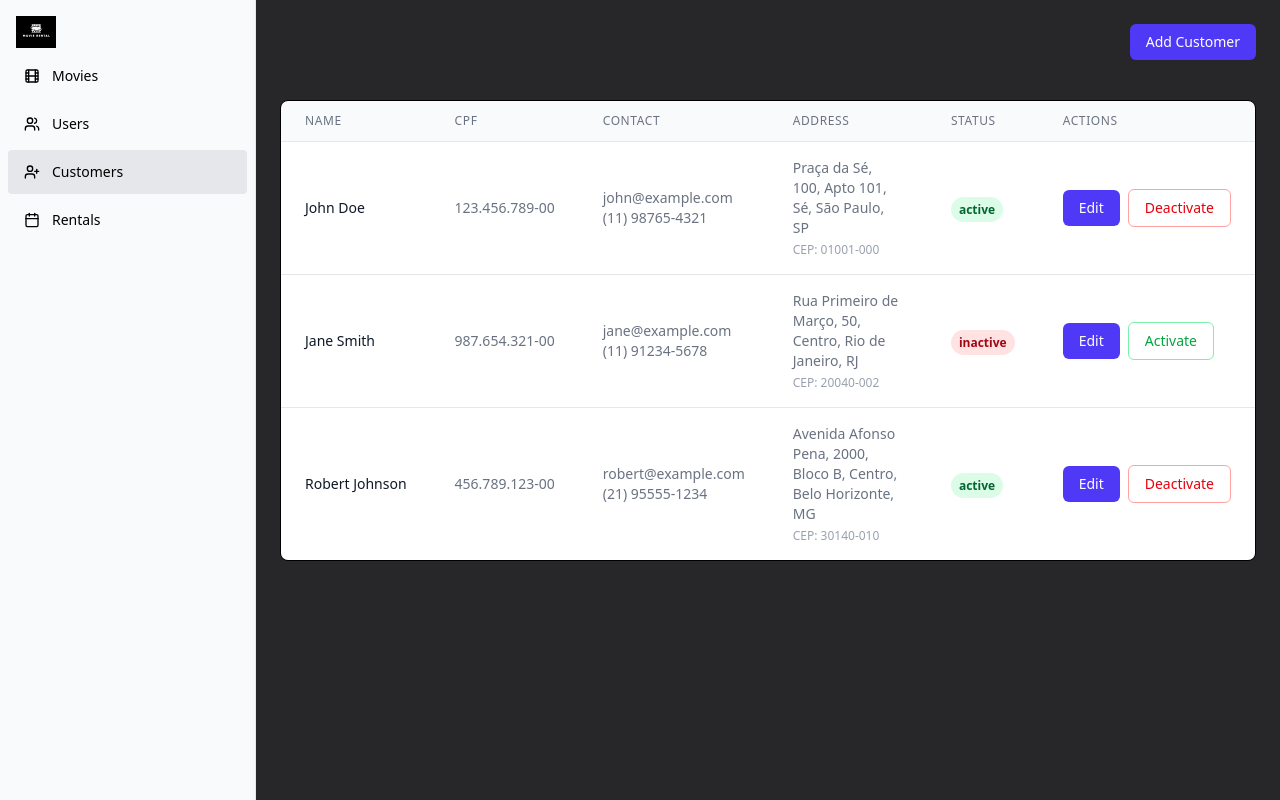
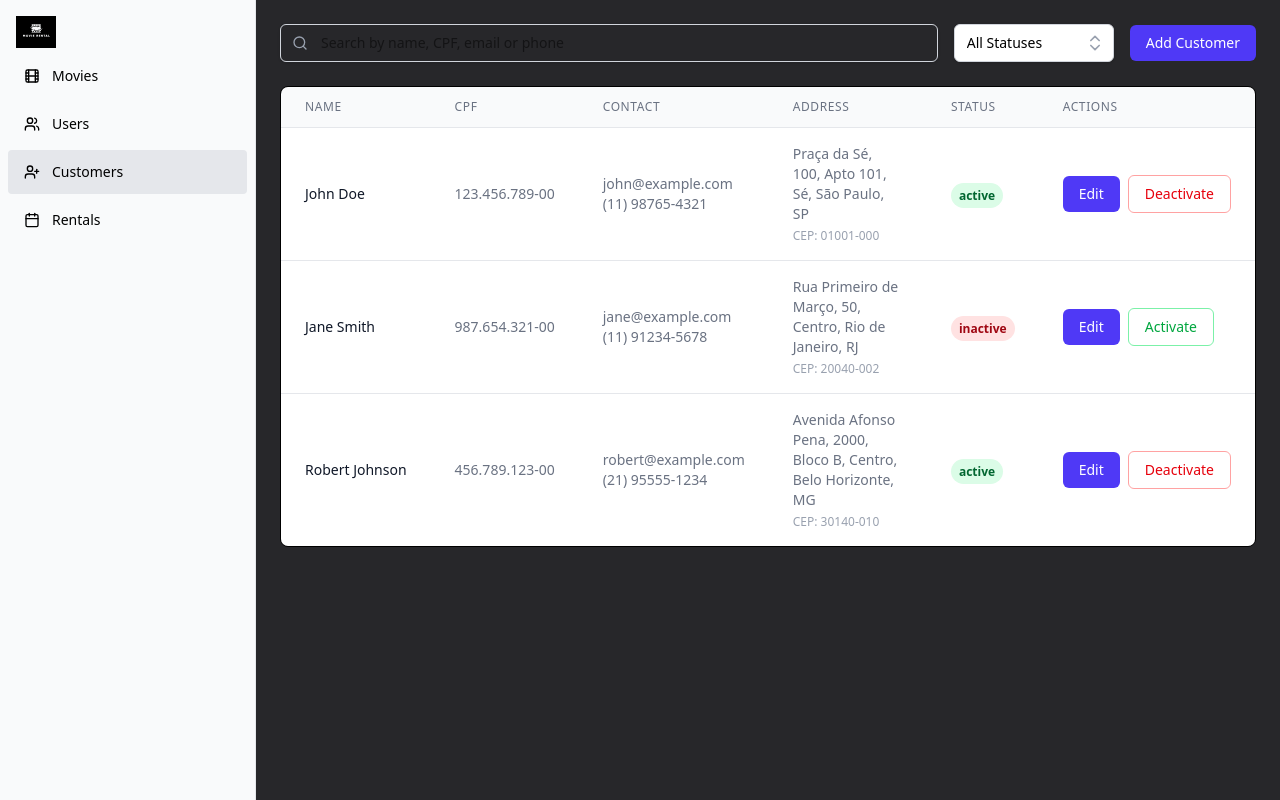
Before and after one commit to KakaSena/vue-movie-rental, a Vue app: page /dashboard/customers in a window 1280 px wide. Built offline with nearby package versions, Linux system fonts and the light colour scheme.

Commit message:
added a filter (will style it later)

```diff
--- a/src/pages/CustomerView.vue
+++ b/src/pages/CustomerView.vue
@@ -1,14 +1,23 @@
 <script setup>
-import { ref } from 'vue'
+import { ref, computed } from 'vue'
 import { customerMockData } from '@/mocks/customers'
 import CustomerForm from '@/components/customer/CustomerForm.vue'
 import CustomerTable from '@/components/customer/CustomerTable.vue'
 import Button from '@/components/ui/Button.vue'
+import SearchInput from '@/components/search/SearchInput.vue'
+import SelectInput from '@/components/search/SelectInput.vue'
 
 const customers = ref([...customerMockData])
-
 const isDialogOpen = ref(false)
 const currentCustomer = ref(null)
+const searchTerm = ref('')
+const statusFilter = ref('all')
+
+const statusOptions = [
+  { value: 'all', label: 'All Statuses' },
+  { value: 'active', label: 'Active' },
+  { value: 'inactive', label: 'Inactive' },
+]
 
 const openDialog = (customer = null) => {
   currentCustomer.value = customer
@@ -45,12 +54,43 @@ const toggleCustomerStatus = (customerId) => {
     customer.status = customer.status === 'active' ? 'inactive' : 'active'
   }
 }
+
+const filteredCustomers = computed(() => {
+  let result = customers.value
+
+  // Apply status filter if not 'all'
+  if (statusFilter.value !== 'all') {
+    result = result.filter((customer) => customer.status === statusFilter.value)
+  }
+
+  // Apply search term filter if exists
+  if (searchTerm.value) {
+    const term = searchTerm.value.toLowerCase()
+    result = result.filter((customer) => {
+      return (
+        customer.firstName.toLowerCase().includes(term) ||
+        customer.lastName.toLowerCase().includes(term) ||
+        customer.cpf.includes(term) ||
+        customer.email.toLowerCase().includes(term) ||
+        customer.phone.includes(term)
+      )
+    })
+  }
+
+  return result
+})
 </script>
 
 <template>
   <div class="space-y-6">
-    <div class="flex justify-end">
-      <Button @click="openDialog()" class="mb-4"> Add Customer </Button>
+    <div class="flex flex-col sm:flex-row sm:items-center justify-between gap-4">
+      <div class="flex-1">
+        <SearchInput v-model="searchTerm" placeholder="Search by name, CPF, email or phone" />
+      </div>
+      <div class="flex items-center gap-4">
+        <SelectInput v-model="statusFilter" :options="statusOptions" class="w-40" />
+        <Button @click="openDialog()">Add Customer</Button>
+      </div>
     </div>
 
     <CustomerForm
@@ -62,7 +102,7 @@ const toggleCustomerStatus = (customerId) => {
     />
 
     <CustomerTable
-      :customers="customers.map(formatForDisplay)"
+      :customers="filteredCustomers.map(formatForDisplay)"
       @edit="openDialog"
       @deactivate="toggleCustomerStatus"
     />
```
